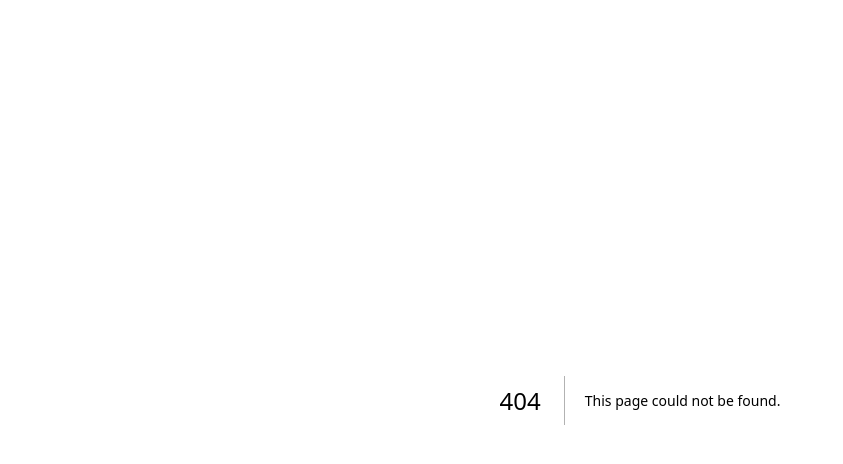
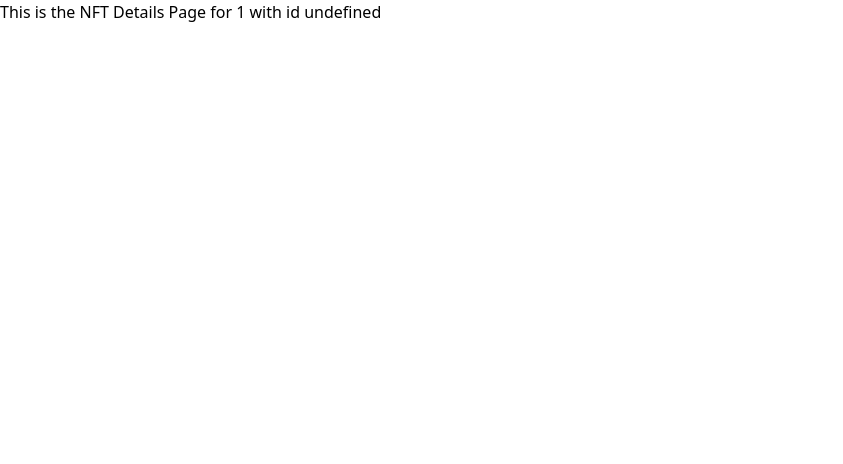
Before and after one commit to jaykeraliya0/Project-Byte-Bunch, a Next.js app: page /nft/1 in a window 1280 px wide. Before the commit this address had no page. Shown: the top 464 px of the page, without its empty margins (0-843 px from the left). Built offline with nearby package versions, Linux system fonts and the light colour scheme.

Commit message:
major bug fixes

```diff
--- /dev/null
+++ b/app/nft/[slug]/page.tsx
@@ -0,0 +1,20 @@
+type Props = {
+  params: {
+    slug: string;
+  };
+  searchParams: {
+    id: string;
+  };
+};
+
+const NFTDetailsPage = ({ params, searchParams }: Props) => {
+  const { slug } = params;
+  const { id } = searchParams;
+  return (
+    <div>
+      <h1>{`This is the NFT Details Page for ${slug} with id ${id}`}</h1>
+    </div>
+  );
+};
+
+export default NFTDetailsPage;
--- a/app/nfts/[slug]/page.tsx
+++ b/app/nfts/[slug]/page.tsx
@@ -50,6 +50,7 @@ const NFTs = async ({ params }: Props) => {
   const address = params.slug;
 
   const data: NFT[] = await getData(address);
+
   return (
     <div className="grid grid-cols-1 md:grid-cols-2 lg:grid-cols-3 xl:grid-cols-4 gap-5 mx-24 mt-20 py-10">
       {data.length > 0 ? (
--- a/app/page.tsx
+++ b/app/page.tsx
@@ -3,8 +3,6 @@ import FloatingButton from "@/components/FloatingButton";
 import Footer from "@/components/Footer";
 import Hero from "@/components/Hero";
 import Steps from "@/components/Steps";
-import Image from "next/image";
-import Link from "next/link";
 
 export default function Home() {
   const data = [
--- a/components/FloatingButton.tsx
+++ b/components/FloatingButton.tsx
@@ -1,11 +1,15 @@
+"use client";
+import { useWallet } from "@/context/WalletContext";
 import Image from "next/image";
 import Link from "next/link";
 
 const FloatingButton = () => {
+  const { address } = useWallet();
+  if (!address) return null;
   return (
     <div className="fixed z-20 bottom-0 right-[50%] left-[50%] m-auto py-10 flex justify-center itc">
       {/* view nfts circle button with image inside */}
-      <Link href="/nfts">
+      <Link href={`/nfts/${address}`}>
         <div className="relative h-16 w-16 rounded-full bg-amber-600/40 flex justify-center items-center group">
           {/* tooltip */}
           <div className="absolute hidden group-hover:block bg-white/80 w-fit rounded-md p-2 -top-[60%] transition-all duration-300">
--- a/components/NFTCard.tsx
+++ b/components/NFTCard.tsx
@@ -8,8 +8,9 @@ type Props = {
 };
 
 const NFTCard = ({ data }: Props) => {
+  const id = data.name.split("#")[1];
   return (
-    <Link href={`/nfts/${data.name}`}>
+    <Link href={`/nft/${data.dna}?id=${id}`}>
       <div className="max-w-sm mx-auto bg-gradient-to-l from-cyan-900 to-cyan-900 bg-black/70 bg-blend-multiply border border-cyan-950 rounded-lg shadow hover:shadow-md group transition-all duration-300 ease-in-out">
         <div className="w-full h-80 overflow-hidden rounded-t-lg shadow">
           <Image
```
